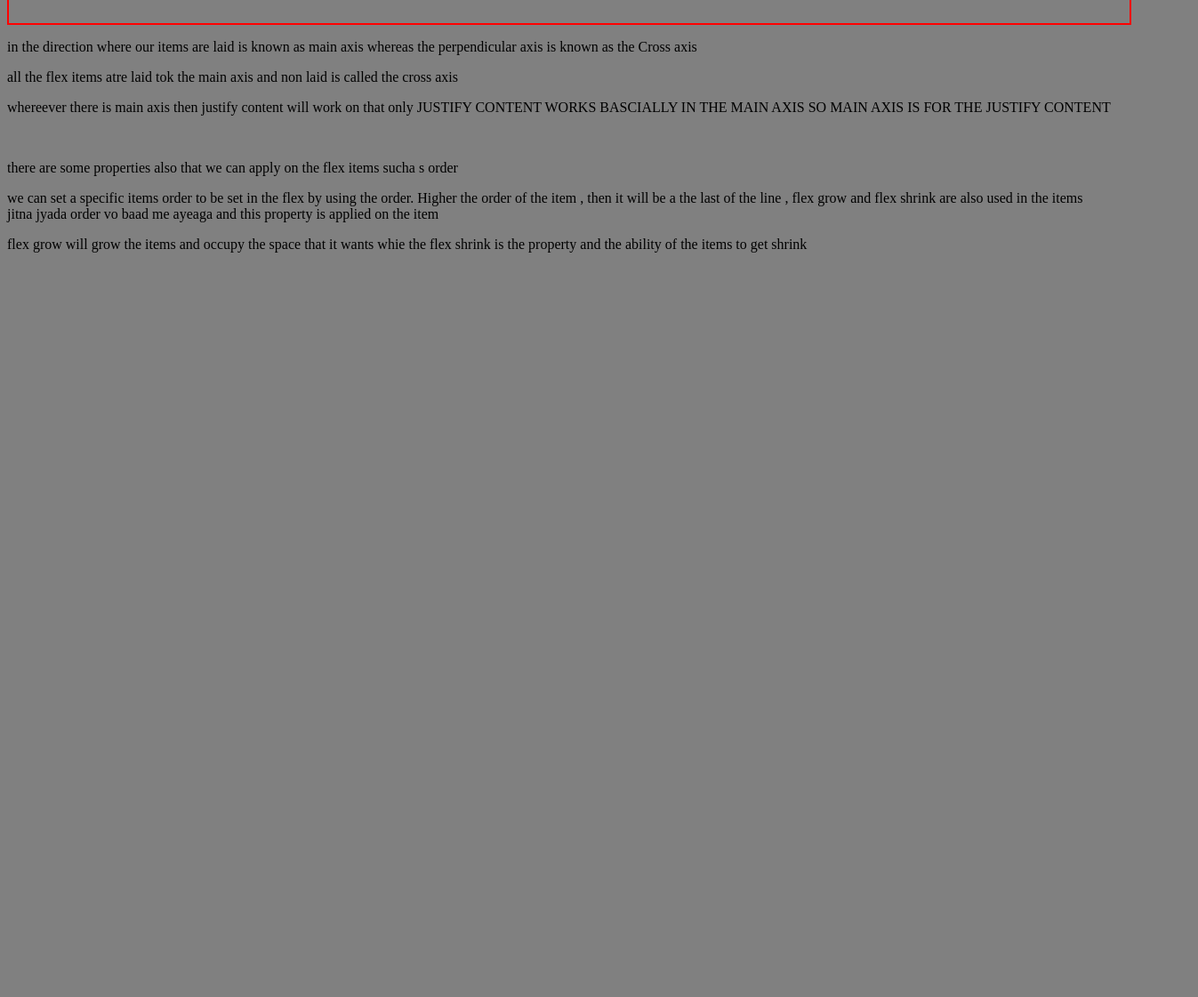
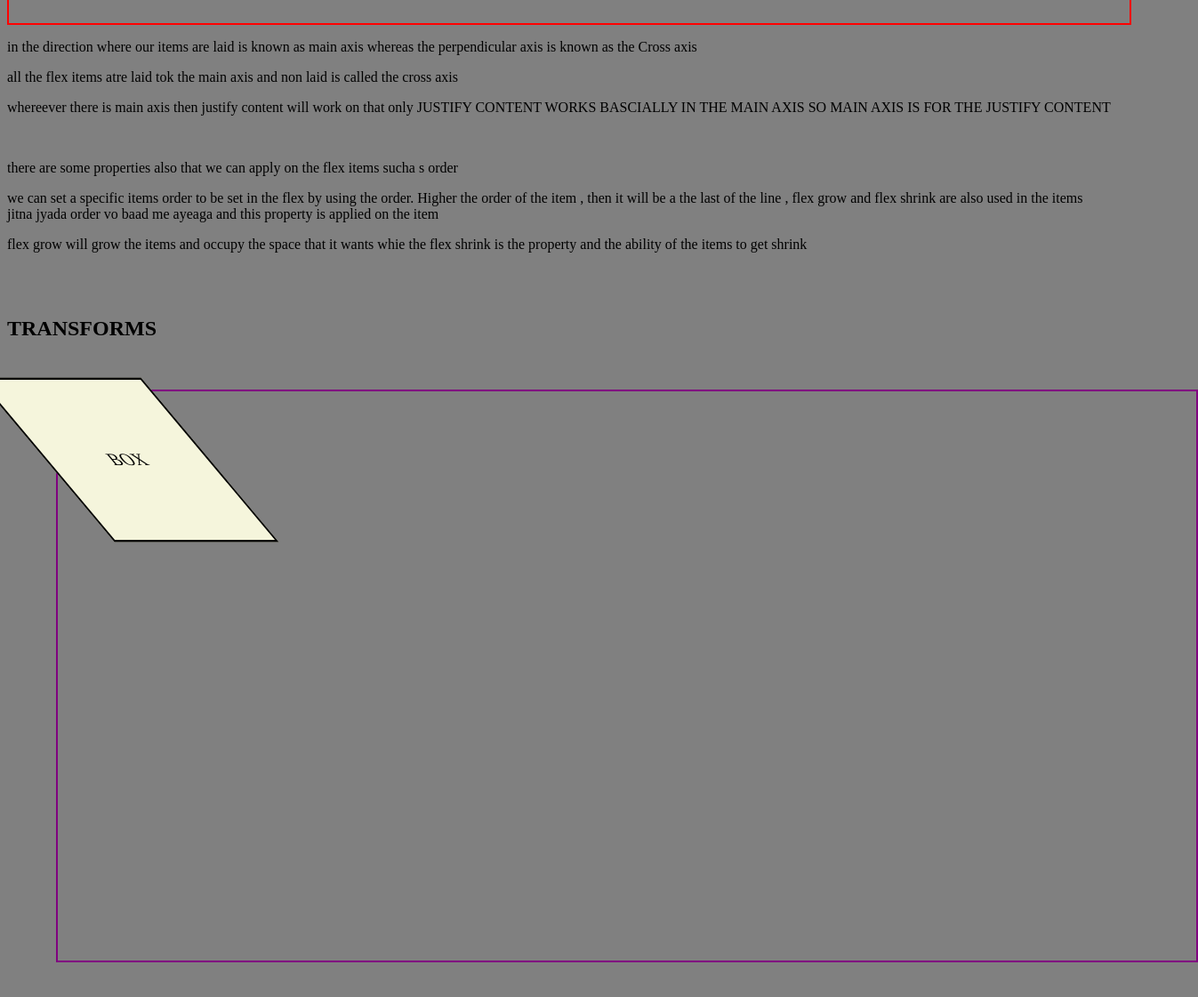
Before and after one commit to Jain-Pranjal/webd-practice, a plain HTML site: page third.html in a window 1280 px wide. Shown: the part 3498-4619 px from the top of the page at 89% size, 1347 px wide, since content can reach past the window. Before the commit the page ends 3798 px from the top, so only its background shows below. Drawn offline with Linux system fonts and the light colour scheme.

Commit message:
transform

```diff
--- a/third.css
+++ b/third.css
@@ -343,3 +343,29 @@ input::placeholder{
 }
 
 /* flex grow will make the flex itesm to grow as per the sixe entred and flex shrunk is the ability for ana element to shrink whwnever necessary */
+
+
+
+.main-trans{
+    margin: 55px;
+    width: 100vw;
+    height: 80vh;
+    border: 2px solid purple;
+}
+
+.trans{
+    height: 150px;
+    width: 150px;
+    background-color: beige;
+    border: 2px solid black;
+    display: flex;
+    justify-content: center;
+    align-items: center;
+    /* transform: rotate(1.5turn); */
+    /* transform: translate(55px); */
+    /* transform: scale(1.6); */
+    transform: translateX(1.6px) skewX(40deg) scale(1.2);
+}
+
+
+/* we can appy multiple transform propoerty separted by space  */
--- a/third.html
+++ b/third.html
@@ -240,8 +240,15 @@ Higher the order of the item , then it will be a the last of the line , flex gro
 <!-- so also remember that flex grow and flex shrink are the properties of the flex items and these are defined as the
 flex grow will grow the element when we maximise th escrren and shrink will do th efasrer hrink of the elements when we compress the screen  -->
 
+<br><br>
+<h2>TRANSFORMS</h2>
 
+<div class="main-trans">
+    <div class="trans">BOX</div>
+</div>
 
+<!--we can use the skew the box on only 2 direction that is x and y only
+skew means that we are strctching it from corners   -->
 
 
 
```
